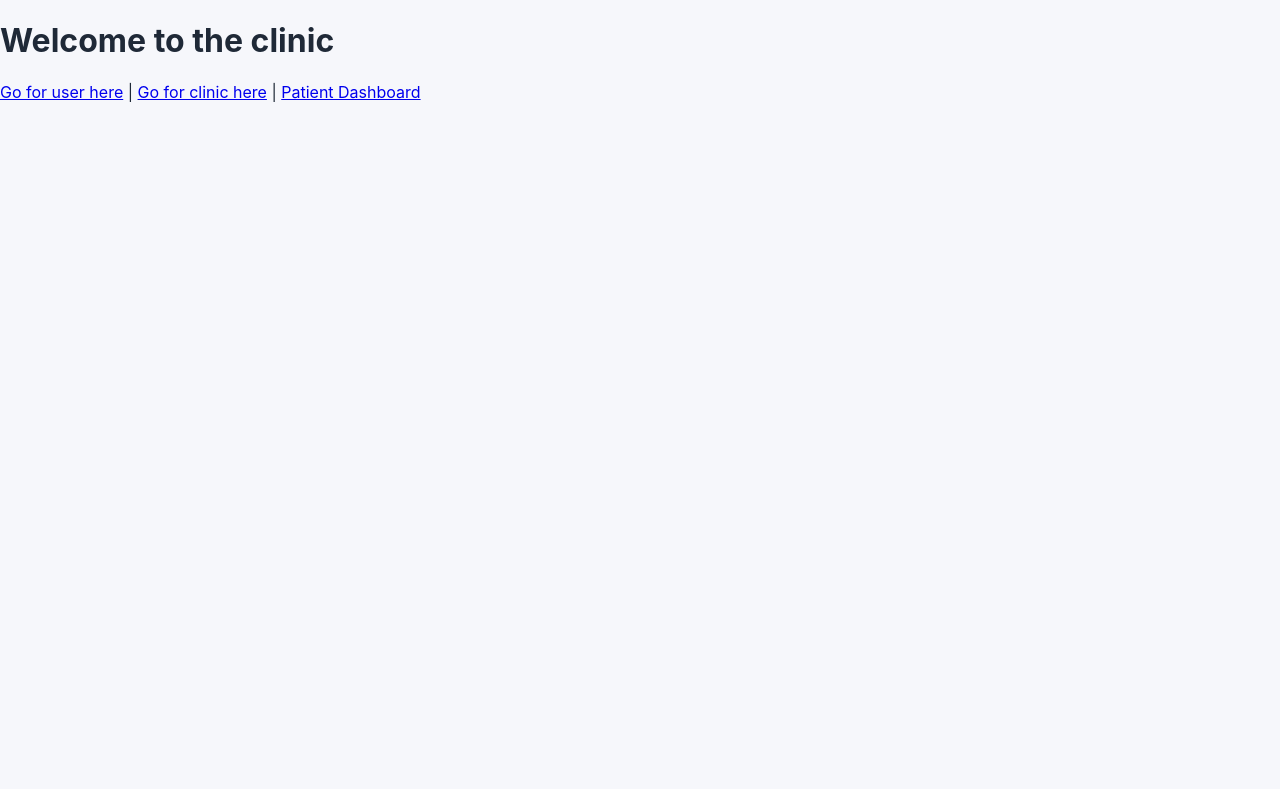
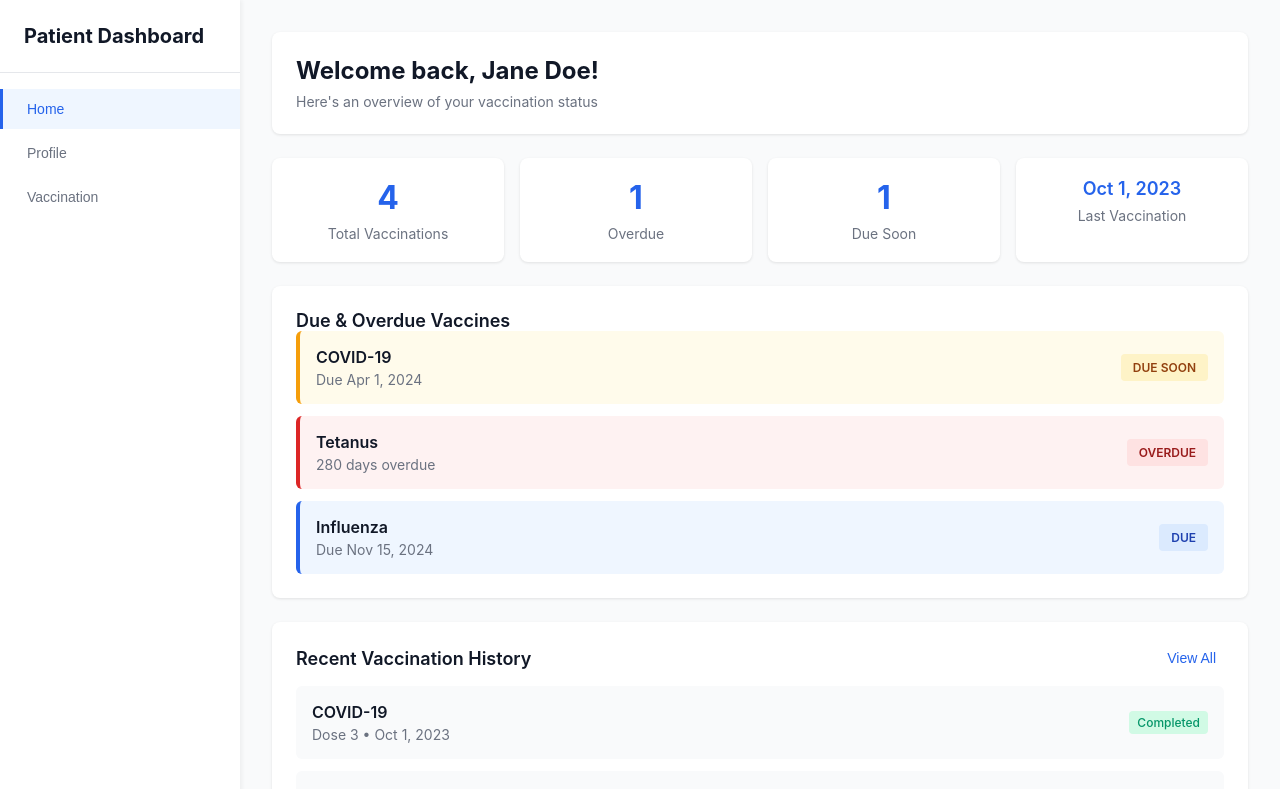
Before and after one commit to zksd53/QDOC_devHacks, a React (Create React App) app: page /user/dashboard in a window 1280 px wide. Shown: the top 789 px of the page. Built offline with nearby package versions, Linux system fonts and the light colour scheme.

Commit message:
dashboard update

```diff
--- a/src/App.js
+++ b/src/App.js
@@ -7,7 +7,7 @@ import PatientLogin from "./user/PatientLogin";
 
 function App() {
     const location = useLocation();
-    const isDashboard = location.pathname === "/patient/dashboard";
+    const isDashboard = location.pathname === "/patient/dashboard" || location.pathname === "/user/dashboard";
 
     return (
         <div className="App">
@@ -28,6 +28,7 @@ function App() {
                 <Route path="/patient-login" element={<PatientLogin />} />
                 <Route path="/clinic" element={<h2>Clinic login here</h2>} />
                 <Route path="/patient/dashboard" element={<PatientDashboard />} />
+                <Route path="/user/dashboard" element={<PatientDashboard />} />
             </Routes>
         </div>
     );
```
